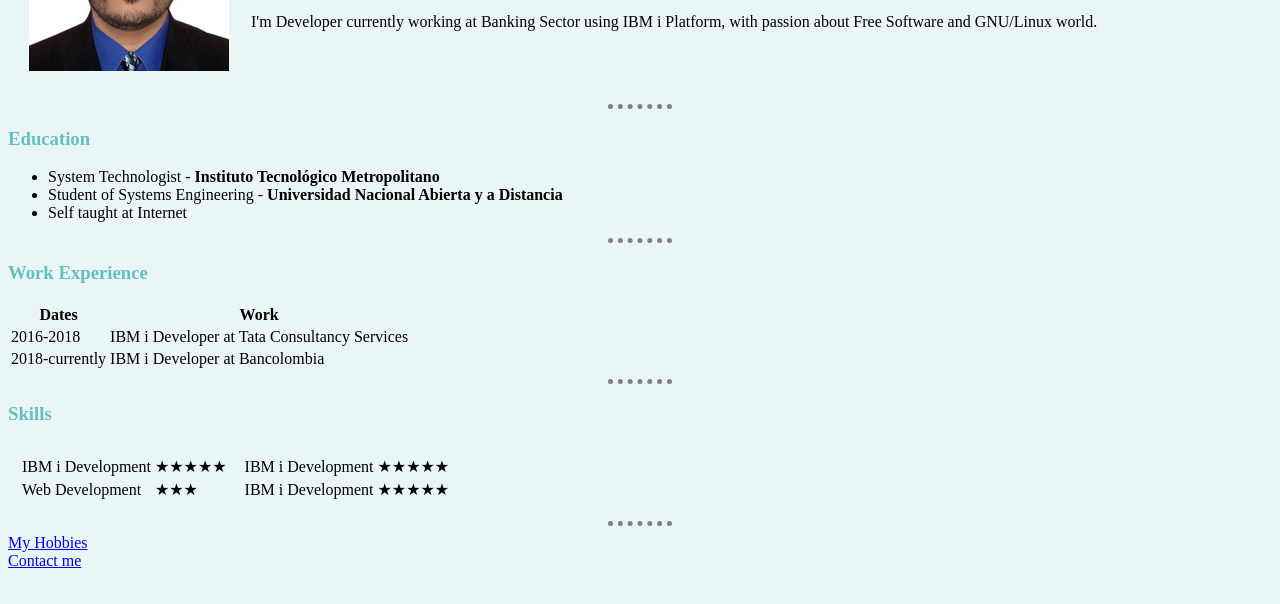
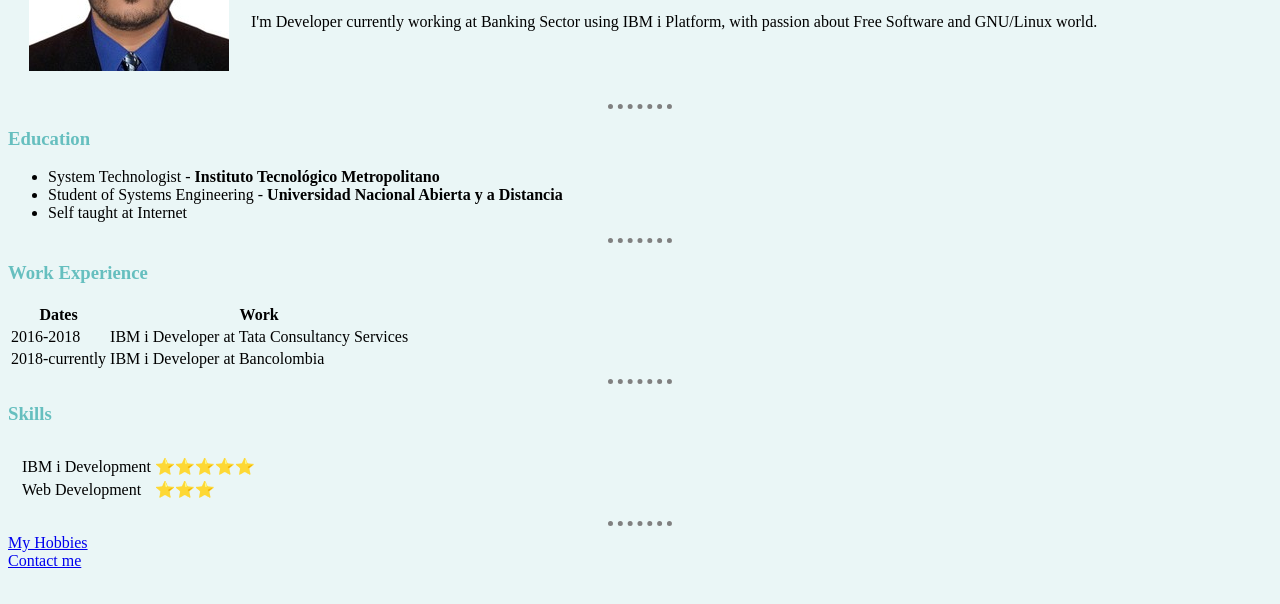
Before and after one commit to RajCardona/cv, a plain HTML site: page index.html in a window 1280 px wide. Shown: the part 158-762 px from the top of the page. Drawn offline with Linux system fonts and the light colour scheme.

Commit message:
Modify the skills

```diff
--- a/index.html
+++ b/index.html
@@ -58,31 +58,19 @@
         <table>
           <tr>
             <td>IBM i Development</td>
-            <td>★★★★★</td>
+            <td>⭐️⭐️⭐️⭐️⭐️</td>
           </tr>
           <tr>
             <td>Web Development</td>
-            <td>★★★</td>
+            <td>⭐️⭐️⭐️</td>
           </tr>
         </table>
       </td>
-      <td>
-        <table>
-          <tr>
-            <td>IBM i Development</td>
-            <td>★★★★★</td>
-          </tr>
-          <tr>
-            <td>IBM i Development</td>
-            <td>★★★★★</td>
-          </tr>
-        </table>
-     </td>
     </tr>
    </table>
   <hr>
   <a href="hobbies.html">My Hobbies</a><br>
-  <a href="contact.html">Contact me</a>
+  <a href="contact-me.html">Contact me</a>
 </body>
 
 </html>
```
Also changed, not shown: contact-me.html (renamed from contact.html).
